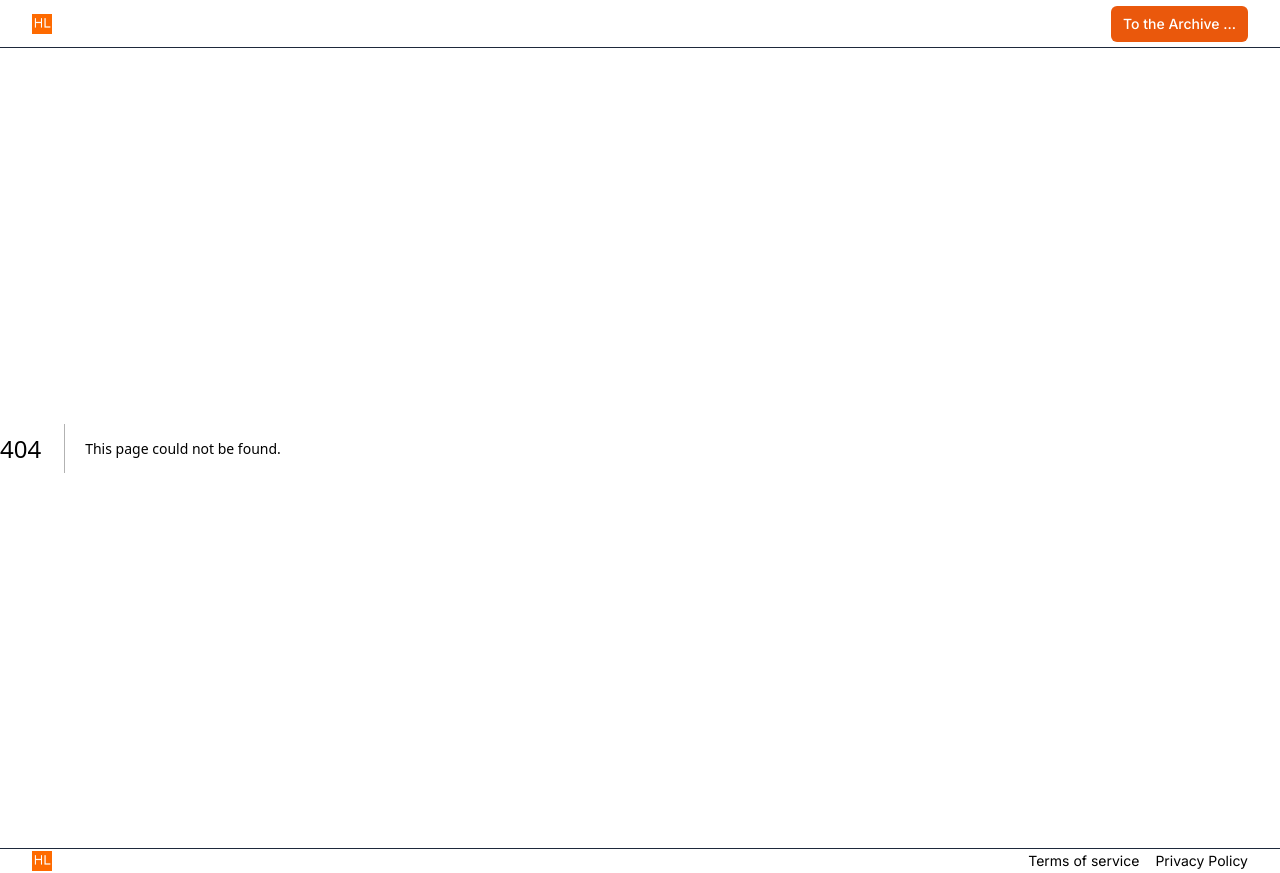
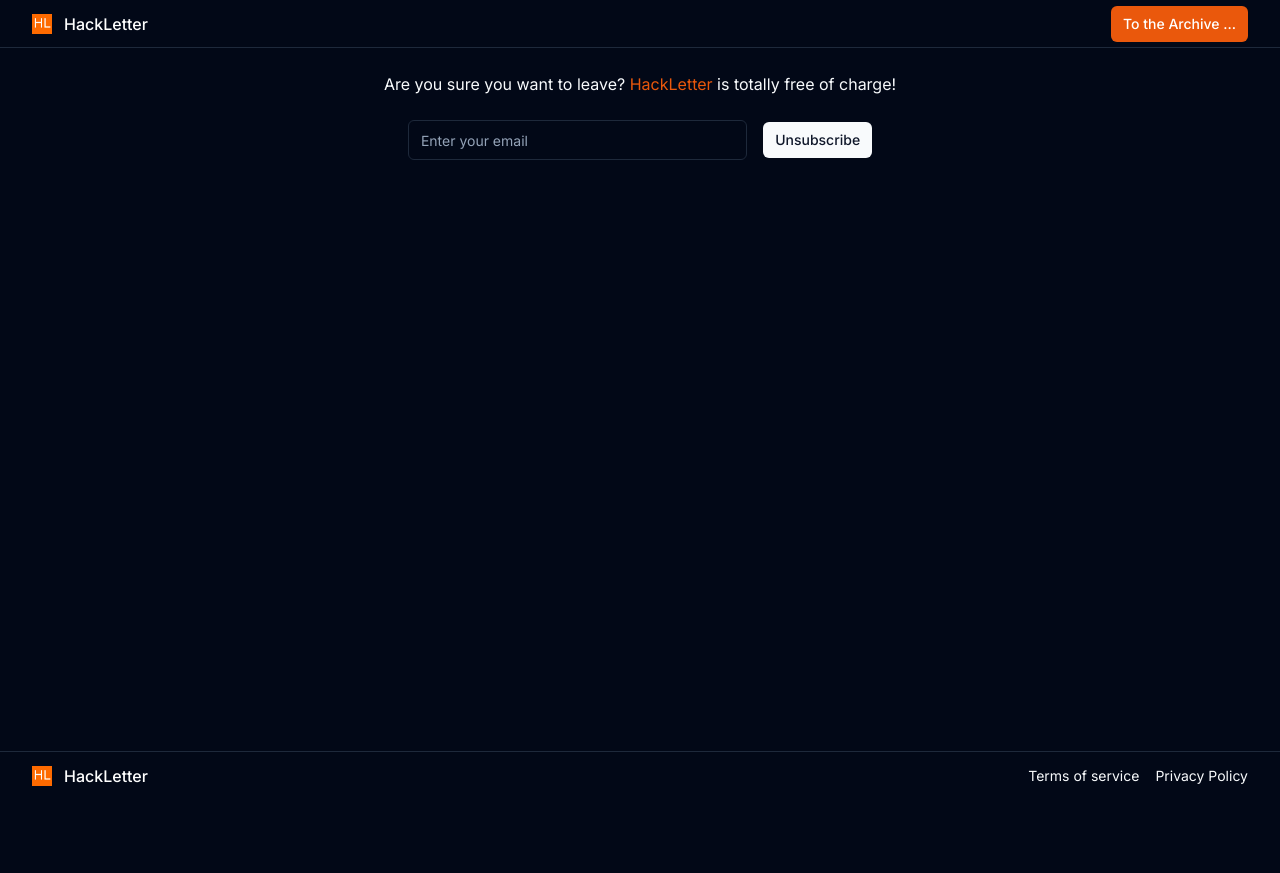
Before and after one commit to Kylejeong2/HackLetter, a Next.js app: page /unsubscribe in a window 1280 px wide. Before the commit this address had no page. After the commit the page ends 800 px from the top, so only its background shows below. Built offline with nearby package versions, Linux system fonts and the light colour scheme.

Commit message:
adding unsub + hopefully fixed image

```diff
--- /dev/null
+++ b/src/app/api/unsub/route.ts
@@ -0,0 +1,40 @@
+import { NextRequest, NextResponse } from 'next/server';
+import { MongoClient } from 'mongodb';
+
+const uri = process.env.MONGODB_CONNECTION;
+
+if (!uri) {
+  throw new Error('Please add your Mongo URI to .env');
+}
+
+const client = new MongoClient(uri);
+
+export async function POST(request: NextRequest) {
+  try {
+    const { email } = await request.json();
+    console.log(email)
+
+    if (!email) {
+      return NextResponse.json({ error: 'Email is required' }, { status: 400 });
+    }
+
+    await client.connect();
+    const database = client.db('Hackletter');
+    const collection = database.collection('emails');
+
+    const existingSubscriber = await collection.findOne({ email });
+
+    if (!existingSubscriber) {
+      return NextResponse.json({ error: 'Email not subscribed' }, { status: 400 });
+    }
+
+    await collection.deleteOne({ email });
+
+    return NextResponse.json({ message: 'Unsubscribed successfully' }, { status: 200 });
+  } catch (error) {
+    console.error('Error:', error);
+    return NextResponse.json({ error: 'An error occurred while unsubscribing' }, { status: 500 });
+  } finally {
+    await client.close();
+  }
+}
--- /dev/null
+++ b/src/app/unsubscribe/page.tsx
@@ -0,0 +1,54 @@
+"use client"
+import { Input } from "@/components/ui/input"
+import { Button } from "@/components/ui/button"
+import { useState } from "react"
+
+export default function Page() {
+    const [email, setEmail] = useState('');
+    const [message, setMessage] = useState('');
+
+    const handleSubmit = async (e: any) => {
+        e.preventDefault();
+        try {
+            const response = await fetch('/api/unsub', {
+                method: 'POST',
+                headers: {
+                'Content-Type': 'application/json',
+                },
+                body: JSON.stringify({ email }),
+            });
+
+            if (response.ok) {
+                setMessage('Successfully unsubscribed :(');
+                setEmail('');
+            } else {
+                setMessage("You're not subscribed.");
+            }
+        } catch (error) {
+            setMessage('An error occurred. Please try again.');
+        }
+    };
+
+    return (
+      <div className="mx-auto p-6">
+        Are you sure you want to leave? <span className="text-orange-600">HackLetter</span> is totally free of charge!
+        <div className="p-6">
+            <form onSubmit={handleSubmit} className="flex gap-4 items-center">
+                <Input
+                type="email"
+                placeholder="Enter your email"
+                value={email}
+                onChange={(e: React.ChangeEvent<HTMLInputElement>) => setEmail(e.target.value)}
+                required
+                className="flex-grow"
+                />
+                <Button type="submit" size="sm">
+                Unsubscribe
+                </Button>
+            </form>
+        </div>
+        {message && <p className="text-sm bg-orange-600 rounded-full px-5 py-3">{message}</p>}
+
+      </div>
+    )
+  }
--- a/src/components/common/footer.tsx
+++ b/src/components/common/footer.tsx
@@ -4,7 +4,7 @@
 
 export function Footer() {
   return (
-    <footer className="flex flex-col items-center justify-center w-full border-t md:flex-row md:items-center md:justify-center">
+    <footer className="py-3 flex flex-col items-center justify-center w-full border-t md:flex-row md:items-center md:justify-center">
       <div className="w-full max-w-[1280px] md:px-8 px-4 flex place-content-center">
         <div className="gap-x-11 md:flex flex-1 hidden">
           <Link
--- a/src/components/homepage/CTA.tsx
+++ b/src/components/homepage/CTA.tsx
@@ -17,7 +17,8 @@
             width={1024}
             height={632}
             alt=" "
-            src="/HackLetterSS.png"
+            src="/Drake.png"
+            className='rounded-xl'
           />
         </div>
     )
--- a/src/components/homepage/Roadmap.tsx
+++ b/src/components/homepage/Roadmap.tsx
@@ -16,6 +16,5 @@
               <Tweet id="1810010182782689309" />
             </div>
         </div>
-
   );
 }
--- a/src/middleware.ts
+++ b/src/middleware.ts
@@ -4,7 +4,7 @@
 // Please edit this to allow other routes to be public as needed.
 // See https://clerk.com/docs/references/nextjs/auth-middleware for more information about configuring your Middleware
 export default authMiddleware({
-    publicRoutes: ["/", "/api/sendLetter", "/api/saveLetter", "/api/dailyLetter", "/api/subscribe", "/privacy-policy", "/terms-of-service"],
+    publicRoutes: ["/", "/unsubscribe", "/api/sendLetter", "/api/saveLetter", "/api/dailyLetter", "/api/subscribe", "/api/unsub", "/privacy-policy", "/terms-of-service"],
     ignoredRoutes: ["/((?!api|trpc))(_next.*|.+\.[\w]+$)", "/api/dailyLetter"],
 });
 
```
Also changed, not shown: public/Drake.png (added), 1 other file (tests, documents, lock files or other folders).
